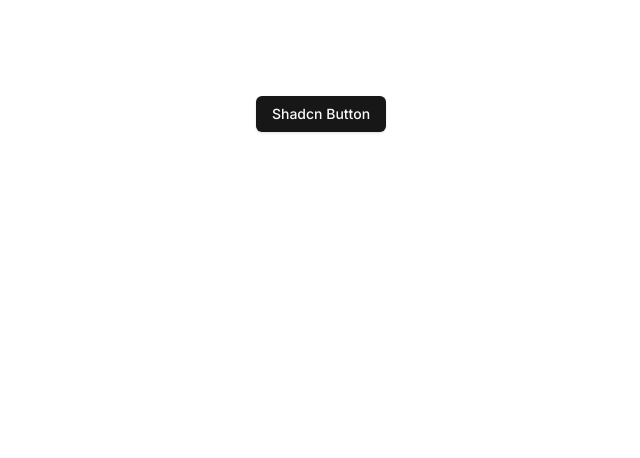
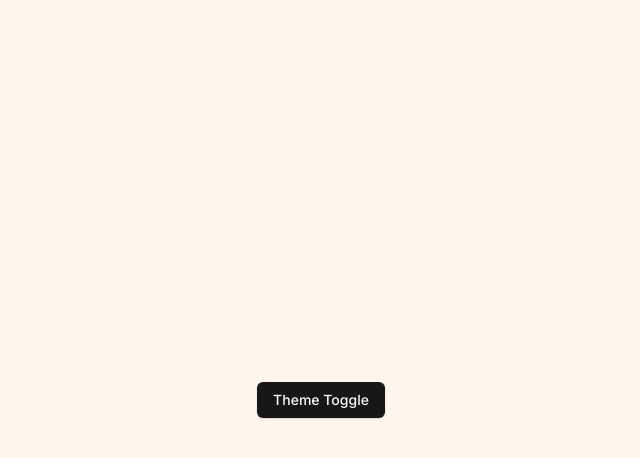
Before and after one commit to pixelftw/muscle-up, a Next.js app: page / in a window 1280 px wide. Shown: the top 458 px of the page, without its empty margins (319-959 px from the left). Built offline with nearby package versions, Linux system fonts and the light colour scheme.

Commit message:
feat(web): add next theme

```diff
--- a/app/layout.tsx
+++ b/app/layout.tsx
@@ -1,5 +1,6 @@
 import type { Metadata } from "next";
 import { Inter } from "next/font/google";
+import { ThemeProvider } from "@/providers";
 import "./globals.css";
 
 const inter = Inter({ subsets: ["latin"] });
@@ -16,7 +17,16 @@ export default function RootLayout({
 }>) {
   return (
     <html lang="en">
-      <body className={inter.className}>{children}</body>
+      <body className={inter.className}>
+        <ThemeProvider
+          attribute="class"
+          defaultTheme="system"
+          enableSystem
+          disableTransitionOnChange
+        >
+          {children}
+        </ThemeProvider>
+      </body>
     </html>
   );
 }
--- a/app/page.tsx
+++ b/app/page.tsx
@@ -1,10 +1,22 @@
+"use client";
+// It must be not a client component we have to move client components into separate file
 import { Button } from "@/components/ui/button";
-import Image from "next/image";
+import { useTheme } from "next-themes";
 
 export default function Home() {
+  const { theme, setTheme } = useTheme();
+
+  const updateTheme = () => {
+    if (theme === "light") {
+      setTheme("dark");
+    } else {
+      setTheme("light");
+    }
+  };
+
   return (
-    <main className="flex min-h-screen flex-col items-center justify-between p-24">
-      <Button>Shadcn Button</Button>
+    <main className="flex min-h-screen flex-col items-center bg-orange-50 dark:bg-gray-950 justify-center">
+      <Button onClick={updateTheme}>Theme Toggle</Button>
     </main>
   );
 }
--- a/package.json
+++ b/package.json
@@ -14,6 +14,7 @@
     "class-variance-authority": "^0.7.0",
     "clsx": "^2.1.1",
     "next": "14.2.3",
+    "next-themes": "^0.3.0",
     "react": "^18",
     "react-dom": "^18",
     "tailwind-merge": "^2.3.0",
--- /dev/null
+++ b/providers/ThemeProvider.tsx
@@ -0,0 +1,8 @@
+"use client";
+
+import { ThemeProvider as NextThemesProvider } from "next-themes";
+import { type ThemeProviderProps } from "next-themes/dist/types";
+
+export function ThemeProvider({ children, ...props }: ThemeProviderProps) {
+  return <NextThemesProvider {...props}>{children}</NextThemesProvider>;
+}
--- /dev/null
+++ b/providers/index.ts
@@ -0,0 +1 @@
+export { ThemeProvider } from "./ThemeProvider";
```
Also changed, not shown: 1 other file (tests, documents, lock files or other folders).
